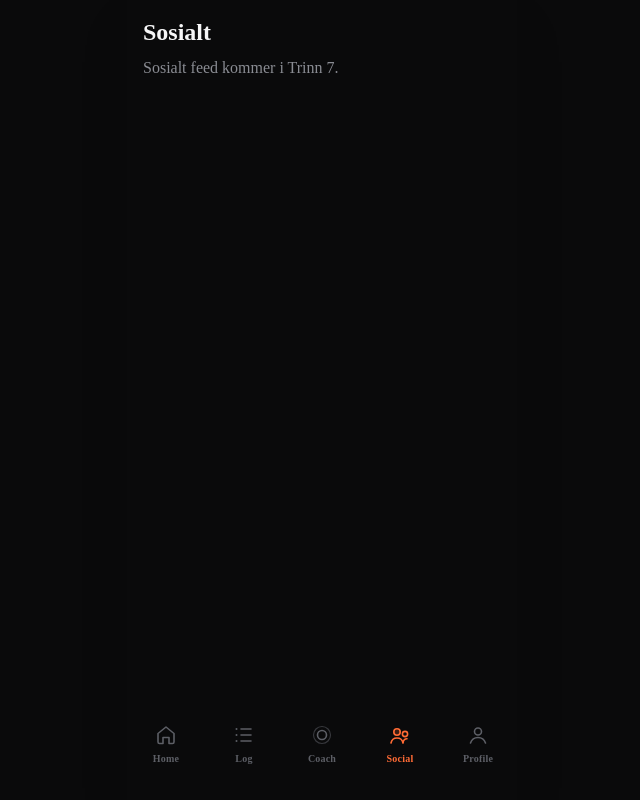
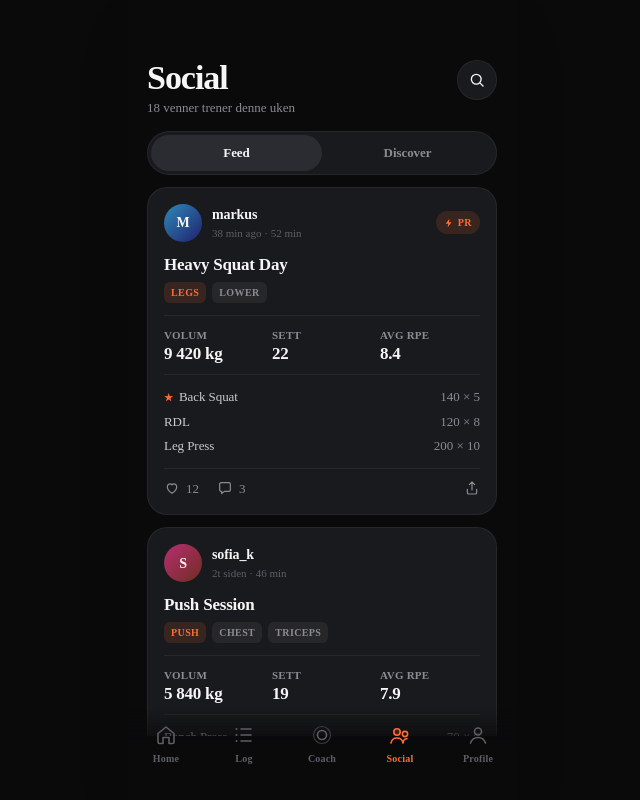
Before and after one commit to trymvestengen/AI-coach, a Next.js app in the folder web/: page /social in a window 1280 px wide. Shown: the whole page, without its empty margins (318-958 px from the left). Built offline with nearby package versions, Linux system fonts and the light colour scheme.

Commit message:
feat: wire /social page to SocialScreen

```diff
--- a/web/src/app/(tabs)/social/page.tsx
+++ b/web/src/app/(tabs)/social/page.tsx
@@ -1,8 +1,5 @@
+import SocialScreen from "@/components/social/SocialScreen"
+
 export default function SocialPage() {
-  return (
-    <div className="p-4">
-      <h1 className="text-2xl font-bold">Sosialt</h1>
-      <p className="text-muted-foreground mt-2">Sosialt feed kommer i Trinn 7.</p>
-    </div>
-  )
+  return <SocialScreen />
 }
```
